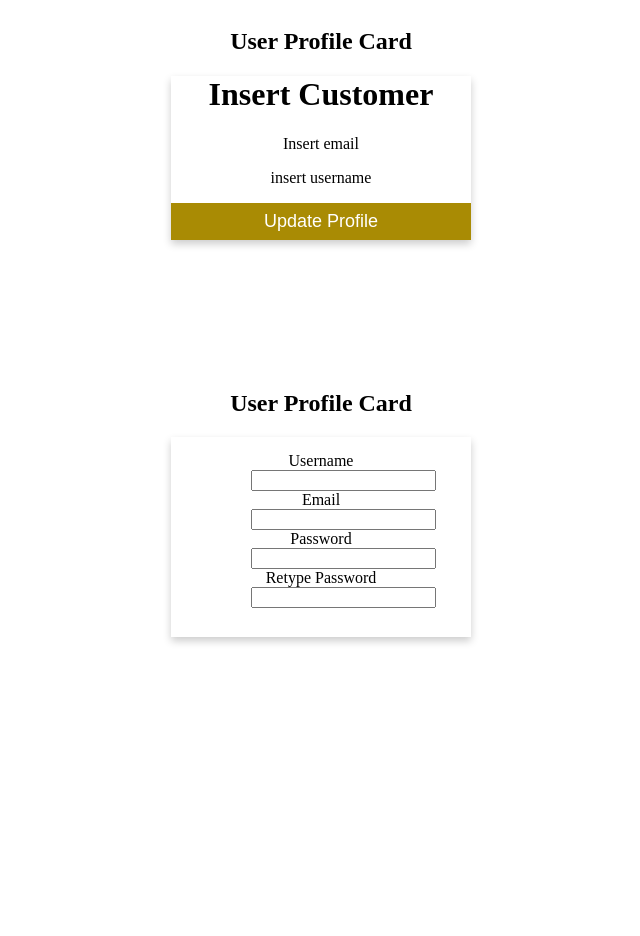
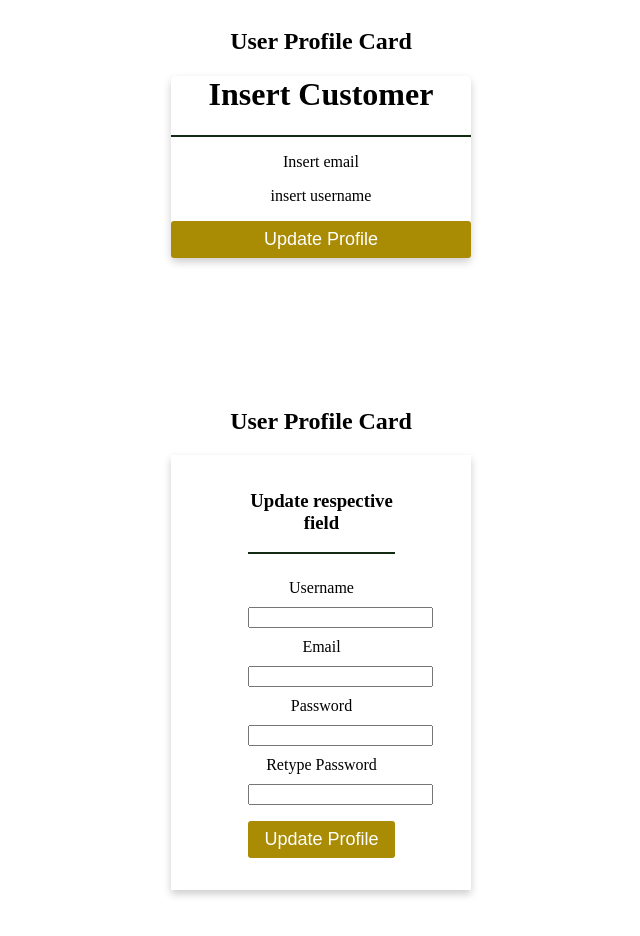
Before and after one commit to petitizere89/project2, an Angular app in the folder angular_grocery/firstthyme/: page /home in a window 1280 px wide. Shown: the part 140-1076 px from the top of the page, without its empty margins (319-959 px from the left). Before the commit the page ends 927 px from the top, so only its background shows below. Built offline with nearby package versions, Linux system fonts and the light colour scheme.

Commit message:
distinguishing b/t customer & manager in front end

```diff
--- a/angular_grocery/firstthyme/src/app/User.ts
+++ b/angular_grocery/firstthyme/src/app/User.ts
@@ -4,5 +4,7 @@ export interface User{
     lastName?: string,
     email?: string,
     password?: string,
-    username?: string
+    username?: string,
+    userRole?: any,
+    userrole?: string
 }
--- a/angular_grocery/firstthyme/src/app/components/login-page/login-page.component.ts
+++ b/angular_grocery/firstthyme/src/app/components/login-page/login-page.component.ts
@@ -11,21 +11,30 @@ export class LoginPageComponent implements OnInit {
 
   username: string = '';
   password: string = '';
+  userRole: object = {userrole:''};
+  userrole: string = '';
   error: boolean = false;
 
   constructor(private userService:UserService, private router:Router) { }
 
   onSubmit(): void{
     console.log(this.username, this.password);
-    this.userService.login(this.username, this.password)
+    this.userService.login(this.username, this.password, this.userrole)
       .subscribe(data => {
         console.log(data);
         this.userService.user = {
         id: data.id,
-        username: data.username
+        username: data.username,
+        userRole: data.userRole
       }
       this.error = false;
-      this.router.navigateByUrl('/home');
+      if(this.userService.user.userRole.userrole == "MANAGER"){
+        //Create proper routing for manager
+        this.router.navigateByUrl('/signup');
+      } else{
+        this.router.navigateByUrl('/home');
+      }
+
     },
       (error) => this.error=true);
   }
--- a/angular_grocery/firstthyme/src/app/components/profile/profile.component.css
+++ b/angular_grocery/firstthyme/src/app/components/profile/profile.component.css
@@ -6,6 +6,7 @@
     max-width: 300px;
     margin: auto;
     text-align: center;
+    border-radius: 5px;
   }
 
   .title {
@@ -24,6 +25,7 @@
     cursor: pointer;
     width: 100%;
     font-size: 18px;
+    border-radius: 3px;
   }
 
   a {
@@ -37,18 +39,30 @@
   }
 
   label{
-      padding: 10px;
+      margin: 10px 0px 10px 0px;
+      display: inline-block;
+
   }
 
   .update-card{
     box-shadow: 0 4px 8px 0 rgba(0, 0, 0, 0.2);
     max-width: 300px;
-    height: 200px;
+    height: 100%;
     margin: auto;
     text-align: center;
   }
   .update-form{
-      /* margin: 50px; */
-      margin: 10px 75px;
-      padding: 15px 5px;
+    margin: 10px 75px;
+    width: 49%;
+    padding: 16px 2px;
   }
+
+  .update-btn{
+    width: 100%;
+    display: inline-block;
+  }
+
+  hr{
+    border: 0.5px solid var(--fourth-color);
+    margin-bottom: 15px;
+  }
--- a/angular_grocery/firstthyme/src/app/components/profile/profile.component.html
+++ b/angular_grocery/firstthyme/src/app/components/profile/profile.component.html
@@ -3,6 +3,7 @@
 
     <div class="card">
         <h1 class = "user">Insert Customer</h1>
+        <hr>
         <p class="email">Insert email</p>
         <p class = "username">insert username</p>
         <p><button>Update Profile</button></p>
@@ -14,6 +15,8 @@
 
     <div class="update-card">
         <form id = "update-form" class = "update-form">
+            <h3>Update respective field</h3>
+            <hr>
             <!-- Add first and last name options? -->
             <label for="newUsername">Username</label>
             <input name = "newUsername" id = "newUsername" type = "text"  maxlength="50" required>
@@ -26,6 +29,7 @@
 
             <label for="newPasswordConfirm">Retype Password</label>
             <input name = "newPasswordConfirm" id = "newPasswordConfirm" type = "password"  maxlength="50" required>
+            <p><button class = "update-btn">Update Profile</button></p>
         </form>
     </div>
 </div>
--- a/angular_grocery/firstthyme/src/app/components/signup-page/signup-page.component.css
+++ b/angular_grocery/firstthyme/src/app/components/signup-page/signup-page.component.css
@@ -56,7 +56,7 @@
 
   /* Add padding to container elements */
   .container {
-    padding: 30px;
+    padding: 40px;
     /* margin: 0 40px; */
     display: inline-block;
     /* background: var(--third-color); */
--- a/angular_grocery/firstthyme/src/app/services/user.service.ts
+++ b/angular_grocery/firstthyme/src/app/services/user.service.ts
@@ -17,8 +17,8 @@ export class UserService {
 
   }
 
-  login(username:string, password: string): Observable<User>{
-    return this.http.post<User>("http://localhost:8080/users/login", JSON.stringify({username: username, password: password}),{
+  login(username:string, password: string, userRole: string): Observable<User>{
+    return this.http.post<User>("http://localhost:8080/users/login", JSON.stringify({username: username, password: password, userRole: userRole}),{
     headers: {
       'Content-Type': 'application/json'
     }})
--- a/angular_grocery/firstthyme/src/styles.css
+++ b/angular_grocery/firstthyme/src/styles.css
@@ -31,8 +31,6 @@ html, body {
     --fourth-color: rgb(19, 42, 19);
     --fifth-color: rgb(86, 95, 68);
     --sixth-color: rgb(169, 139, 4);
-
-
     }
    @font-face {
        font-family: 'Oswald', sans-serif;
```
